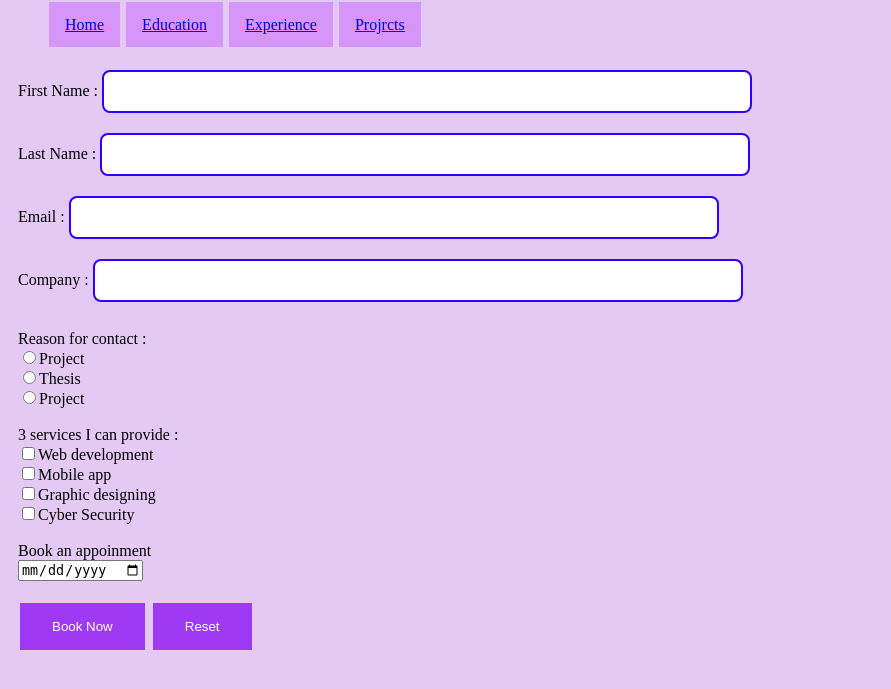
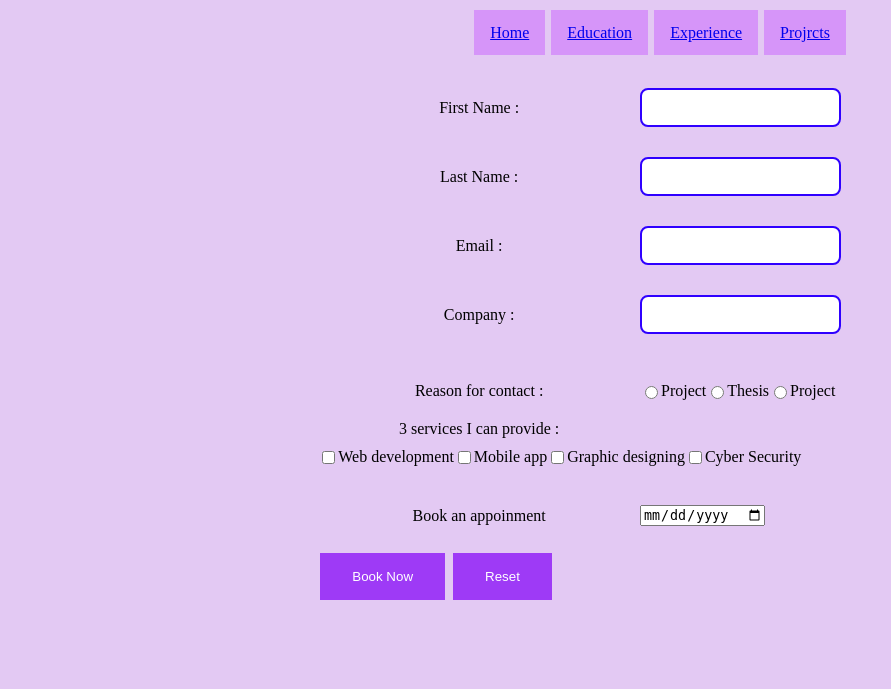
Before and after one commit to avarashams/wbt-fall-2025-26, a PHP site: page /html/contactme.html in a window 1280 px wide. Shown: the top 689 px of the page, without its empty margins (0-891 px from the left). Run offline with PHP 8.4, Linux system fonts and the light colour scheme.

Commit message:
23-5098-1

```diff
--- a/Portfolio/css/contactme.css
+++ b/Portfolio/css/contactme.css
@@ -1,9 +1,63 @@
+nav {
+  display: flex;
+  justify-content: center;
+}
+
+
 form{
-padding: 10px;
+  padding: 5px 0px 5px;
+margin: 10px;
+display: flex;
+justify-content: center;
+align-items: center;
+    }
+
+/* form label {
+  width: 120px;
+} */
+.text{
+
+    padding: 10px 0px 10px;
 }
-.text{
-    padding: 3px;
+.container{
+
+  flex-direction: column;
+  flex-wrap: wrap;
 }
+.field label {
+  width: 50%;
+  display: flex;
+  justify-content: center;
+  align-items: flex-start;
+  text-align: right;
+}
+.field {
+  padding: 5px 0px 5px;
+  display: flex;
+  flex-wrap: wrap;
+  align-items: center;
+}
+.radio {
+  padding: 10px 0px;
+  display: flex;
+  flex-wrap: wrap;
+  align-items: center;
+}
+.radio input {
+  text-align: center;
+}
+.checkbox{
+  padding: 10px 0px;
+  display: flex;
+  flex-wrap: wrap;
+
+
+}
+.btn{
+  flex-wrap: wrap;
+  align-items: center;
+}
+
 body {
     background-color: rgb(227, 201, 243);
 }
@@ -13,22 +67,25 @@ h2{
     text-align: center;
 }
 input[type=text] {
-  width: 50%;
-  padding: 12px;
+
+  display: flex;
+  justify-content: flex-start;
+  padding: 10px;
   margin: 10px 0;
   border: 2px solid rgb(47, 0, 255);
   border-radius: 8px;
- ;
+
 }
 
   input[type=email] {
-  width: 50%;
-  padding: 12px;
+  display: 50%;
+  justify-content: center;
+  padding: 10px;
   margin: 10px 0;
   border: 2px solid rgb(47, 0, 255);
   border-radius: 8px;
 }
-ul li{
+nav li{
   list-style-type: none;
   display:inline;
   margin: 1px;
--- a/Portfolio/html/contactme.html
+++ b/Portfolio/html/contactme.html
@@ -12,26 +12,48 @@
         </ul></nav>
             <form method ="POST">
 
-                First Name : <input type="text" name="firstname" required ><br>
-                Last Name : <input type="text" name="lastname" required><br>
-                Email : <input type="email" name="email" required><br>
-                Company : <input type="text" name="company"><br><br>
-                Reason for contact : <br>
+                <div class="container">
+                     <div class="field">
+                <label for="firstname"> First Name : </label>
+               <input type="text" name="firstname" required ></div>
+
+               <div class="field">
+                <label for="lastname"> Last Name : </label>
+                <input type="text" name="lastname" required></div>
+
+                <div class="field">
+                   <label for="email"> Email : </label>
+                   <input type="email" name="email" required><br></div>
+
+                <div class="field">
+                <label for="company">Company : </label>
+                <input type="text" name="company"></div>
+                <br>
+                <div class="field">
+                   <label for="rfc"> Reason for contact : </label>
+                   <div class="radio">
                 <input type="radio" name="rfc" required>Project<br>
                 <input type="radio" name="rfc" required>Thesis<br>
-                <input type="radio" name="rfc" required>Project<br><br>
-                3 services I can provide : <br>
+                <input type="radio" name="rfc" required>Project<br></div></div>
+
+                <div class="field">
+                   <label for="chb"> 3 services I can provide : </label> <br>
+                   <div class="checkbox">
                 <input type="checkbox" name="chb" >Web development<br>
                 <input type="checkbox" name="chb" >Mobile app<br>
                 <input type="checkbox" name="chb" >Graphic designing<br>
-                <input type="checkbox" name="chb" >Cyber Security<br>
+                <input type="checkbox" name="chb" >Cyber Security<br></div></div>
                 <br>
-                Book an appoinment<br>
-                <input type="date" required><br>
+
+                <div class="field">
+                <label for="date"> Book an appoinment </label><br>
+                <input type="date" value="dd-mm-yyyy" required></div>
                 <br>
+                <div class="btn">
+
                 <input type="submit" value="Book Now" required>
-                <input type="reset" value="Reset">
-
+                <input type="reset" value="Reset"></div>
+                </div>
             </form>
         </body>
     </head>
```
